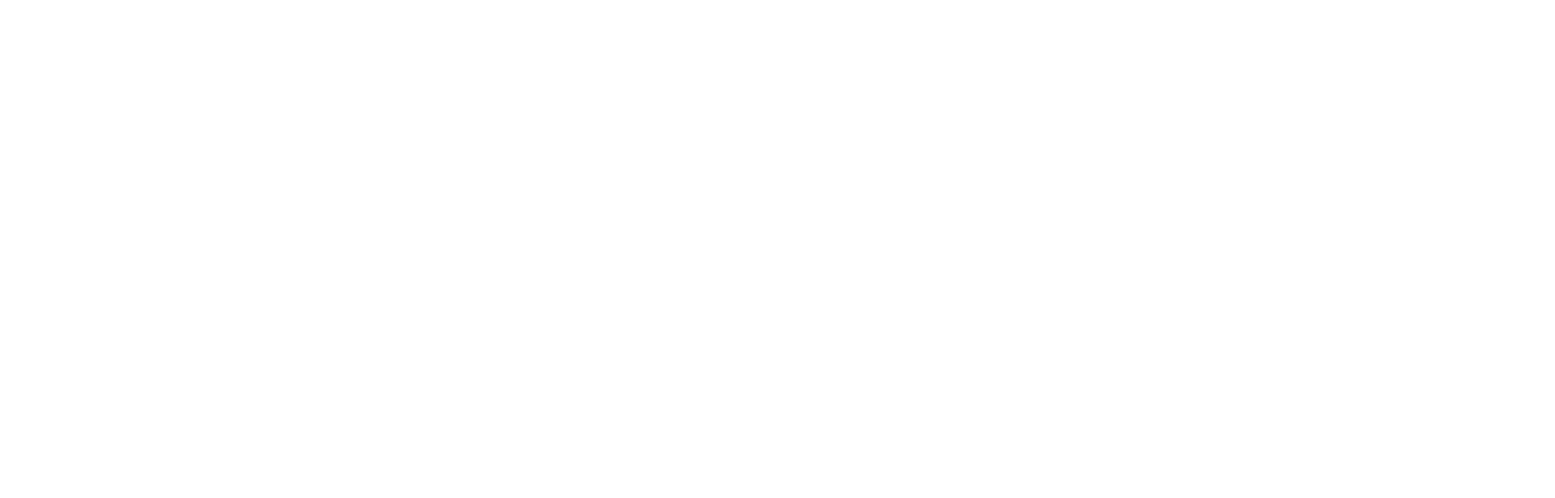
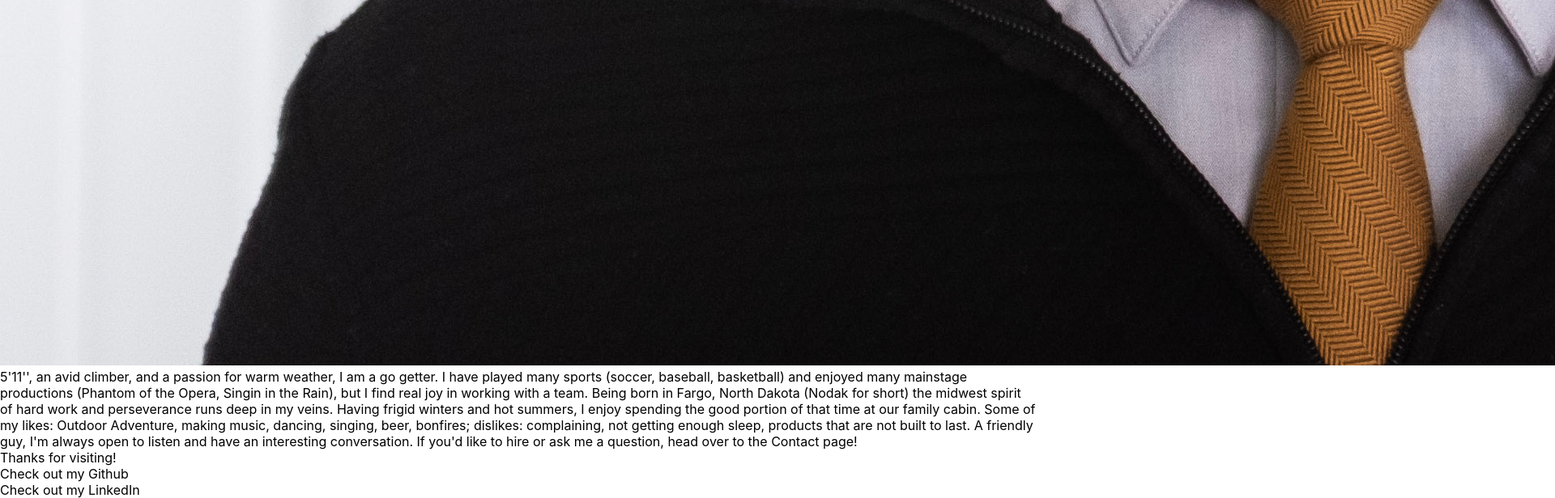
Before and after one commit to nathan-potts41/my-profile, a React (Create React App) app: page / in a window 1280 px wide. Shown: the part 2446-3062 px from the top of the page at 81% size, 1920 px wide, since content can reach past the window. Before the commit the page ends 800 px from the top, so only its background shows below. Built offline with nearby package versions, Linux system fonts and the light colour scheme.

Commit message:
added lots of layout

```diff
--- a/src/App.js
+++ b/src/App.js
@@ -6,6 +6,7 @@ import About from './pages/About';
 import Contact from './pages/Contact';
 import Portfolio from './pages/Portfolio';
 import Resume from './pages/Resume';
+import Footer from './components/Footer';
 
 
 
@@ -20,6 +21,7 @@ function App() {
           <Route exact path='/portfolio' component={Portfolio} />
           <Route exact path='/resume' component={Resume} />
         </Switch>
+        <Footer />
       </div>
     </Router>
   );
--- /dev/null
+++ b/src/components/Footer/index.js
@@ -0,0 +1,13 @@
+import React from "react";
+
+function Footer() {
+    return (
+        <footer>
+            <div>Thanks for visiting!</div>
+            <div>Check out my Github</div>
+            <div>Check out my LinkedIn</div>
+        </footer>
+    )
+}
+
+export default Footer;
--- a/src/components/Nav/index.js
+++ b/src/components/Nav/index.js
@@ -5,7 +5,7 @@ import Time from '../Time';
 function Nav() {
     return (
         <header>
-            {/* <Time /> clock needs to update dynamically but not repaint the whole page*/}
+            {/* <Time /> clock needs to update dynamically but not repaint the whole page */}
 
             <div>Nathan Potts</div>
             <nav>
--- a/src/pages/About.js
+++ b/src/pages/About.js
@@ -1,4 +1,5 @@
 import React from 'react';
+import HeadShot from '../assets/images/nathanHeadshotv2.jpg';
 import Time from '../components/Time';
 import Nav from '../components/Nav';
 
@@ -7,6 +8,13 @@ const About = () => {
     return (
         <div className="container">
             {/* <Time /> */}
+            <img src={HeadShot} alt="Headshot of Nathan" />
+            <div>
+                5'11'', an avid climber, and a passion for warm weather, I am a go getter. I have played many sports (soccer, baseball, basketball) and enjoyed many mainstage productions (Phantom of the Opera, Singin in the Rain),
+                but I find real joy in working with a team. Being born in Fargo, North Dakota (Nodak for short) the midwest spirit of hard work and perseverance runs deep in my veins. Having frigid winters and hot summers, I enjoy
+                spending the good portion of that time at our family cabin. Some of my likes: Outdoor Adventure, making music, dancing, singing, beer, bonfires; dislikes: complaining, not getting enough sleep, products that are not built to last.
+                A friendly guy, I'm always open to listen and have an interesting conversation. If you'd like to hire or ask me a question, head over to the Contact page!
+            </div>
         </div>
     );
 };
--- a/src/pages/Contact.js
+++ b/src/pages/Contact.js
@@ -0,0 +1,14 @@
+import React from 'react';
+
+function Contact() {
+    return (
+        <div>
+            Name: Nathan Potts
+            Phone: 710.318.7255
+            Email: nathan.potts41@gmail.com
+            Please send me a message!
+        </div>
+    )
+}
+
+export default Contact;
--- a/src/pages/Resume.js
+++ b/src/pages/Resume.js
@@ -0,0 +1,12 @@
+import React from 'react';
+// import resume from '../assets/Resume-Nathan-Potts';
+
+function Resume() {
+    return (
+        <div>
+            <iframe src="../assets/Resume-Nathan-Potts" width='500' height='500'></iframe>
+        </div>
+    )
+}
+
+export default Resume;
```
Also changed, not shown: src/assets/images/nathanHeadshotv2.jpg (added), 1 other file (tests, documents, lock files or other folders).
